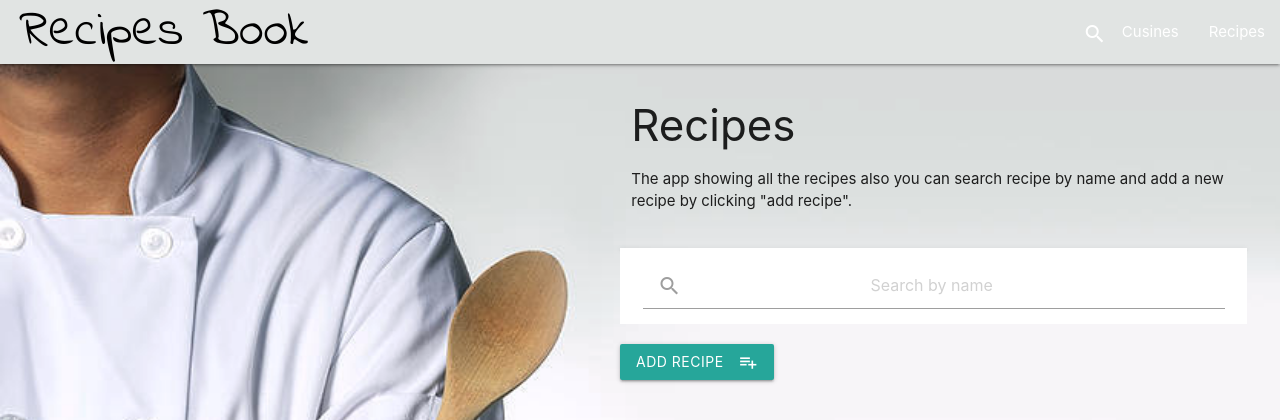
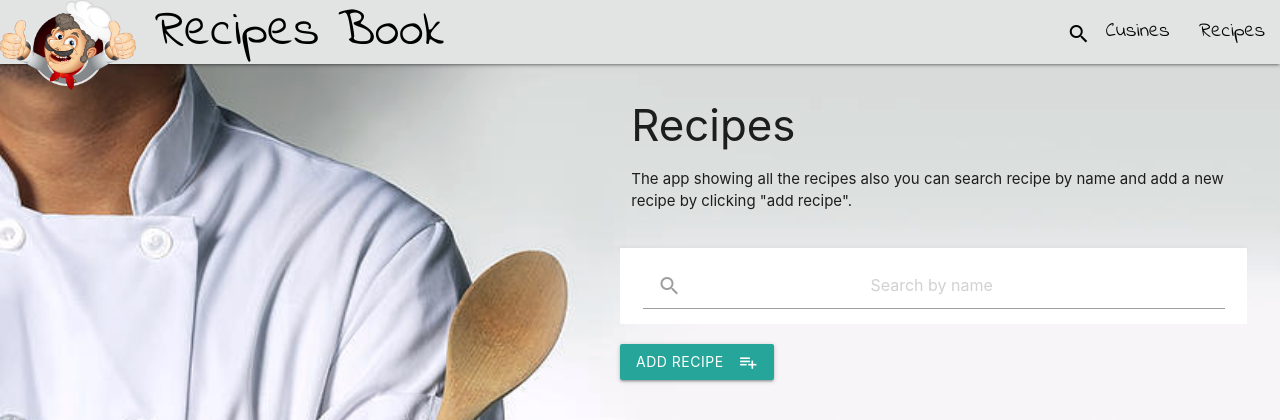
Before and after one commit to Sreniok/Recipe_Ideas, a Flask app: page / in a window 1280 px wide. Shown: the top 420 px of the page. Run offline with Flask 2, Linux system fonts and the light colour scheme; data that the repository does not hold is empty; some libraries are stand-ins or nearby versions.

Commit message:
css styling

```diff
--- a/app.py
+++ b/app.py
@@ -8,12 +8,8 @@ if path.exists("env.py"):
 
 app = Flask(__name__)
 MONGO_URI = os.environ.get('MONGO_URI')
-MONGO_DBNAME = os.environ.get('MONGO_DBNAME')
-SECRET_KEY = os.environ.get('SECRET_KEY')
 
 app.config["MONGO_URI"] = MONGO_URI
-app.config['MONGO_DBNAME'] = MONGO_DBNAME
-app.config['SECRET_KEY'] = SECRET_KEY
 
 
 
@@ -158,5 +154,5 @@ def search_by_ingredients():
 
 if __name__ == '__main__':
     app.run(host=os.environ.get('IP'),
-            port=int(os.environ.get('PORT')),
+            #port=int(os.environ.get('PORT')),
             debug=True)
--- a/static/css/style.css
+++ b/static/css/style.css
@@ -4,12 +4,26 @@
     text-align: center;
 }
 
+.serch-base {
+    margin-top: 22px;
+    padding-right: 0px;
+    color: black;
+}
+
+.nav-text {
+    font-family: 'Indie Flower', cursive;
+    font-size: 20px;
+    color: black;
+}
+
 #recipe {
     background-color: white;
 }
+
 .container {
     margin-left: 310px !important;
 }
+
 .btn_style {
     margin-top: 10px;
     margin: 0 auto !important;
@@ -28,6 +42,11 @@
 .nav-wrapper {
     background: #e1e4e3;
 }
+
+li {
+    color: black;
+}
+
 .wrapper {
     text-align: center;
 }
@@ -37,6 +56,12 @@
     color: black !important;
     font-size: 50px !important;
 }
+
+#img-logo {
+    width: auto;
+    height: 90px;
+}
+
 body {
     display: flex;
     min-height: 100vh;
@@ -47,7 +72,7 @@ body {
     background-attachment: fixed;
 }
 
-.collapsible-body{
+.collapsible-body {
     background-color: #f7f5f8;
 }
 
--- /dev/null
+++ b/tempCodeRunnerFile.py
@@ -0,0 +1,3 @@
+@app.route('/get_recipe')
+def get_recipe():
+    return render_template("recipes.html", recipe=mongo.db.recipe.find())
--- a/templates/base.html
+++ b/templates/base.html
@@ -11,13 +11,14 @@
     <header>
         <nav class="col s4">
             <div class="nav-wrapper">
+                <img id= img-logo src="/static/images/chef.png">
                 <a href="{{url_for('get_recipe')}}" class="brand-logo">Recipes Book</a>
                 <a href="{{url_for('get_recipe')}}" data-target="mobile-demo" class="sidenav-trigger"><i
                         class="material-icons">menu</i></a>
                 <ul class="right hide-on-med-and-down">
                     <li><a href="{{url_for('search_recipe')}}" class="material-icons serch-base">search</a></li>
-                    <li><a href="{{url_for('get_cuisine')}}">Cusines</a></li>
-                    <li><a href="{{url_for('get_recipe')}}">Recipes</a></li>
+                    <li><a href="{{url_for('get_cuisine')}}" class="nav-text">Cusines</a></li>
+                    <li><a href="{{url_for('get_recipe')}}" class="nav-text">Recipes</a></li>
                 </ul>
                 <ul class="sidenav" id="mobile-demo">
                     <li><a href="{{url_for('get_cuisine')}}">Cusines<i class="material-icons">flag</i></a></li>
--- a/templates/recipes.html
+++ b/templates/recipes.html
@@ -26,8 +26,7 @@
             {% for recip in recipe %}
             <li>
                 <div class="collapsible-header"><i class="material-icons">expand_more</i>
-                    <a
-                        href="{{ url_for('recipe_description', recipe_id=recip._id)}}"><strong>{{recip.recipe_name}}</strong></a>
+                    <a href="{{ url_for('recipe_description', recipe_id=recip._id)}}"><strong>{{recip.recipe_name}}</strong></a>
                 </div>
                 <div class="collapsible-body"><span>
                         <p>Add by: <strong>{{recip.user_name}}</strong></p>
```
Also changed, not shown: static/images/chef.png (added).
